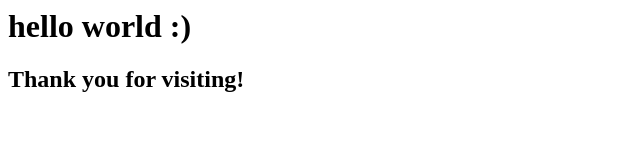
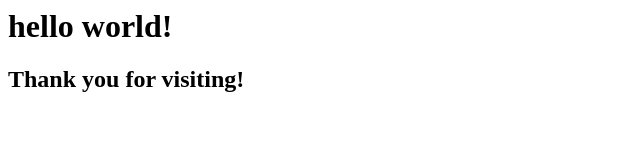
Before and after one commit to harshheg/harshheg.github.io, a plain HTML site: page index.html in a window 1280 px wide. Shown: the full height of the page, 0-640 px from the left. Drawn offline with Linux system fonts and the light colour scheme.

Commit message:
Update index.html
text changed

```diff
--- a/index.html
+++ b/index.html
@@ -1,2 +1,2 @@
-<h1>hello world :)</h1>
+<h1>hello world!</h1>
 <h2>Thank you for visiting!</h2>
```
